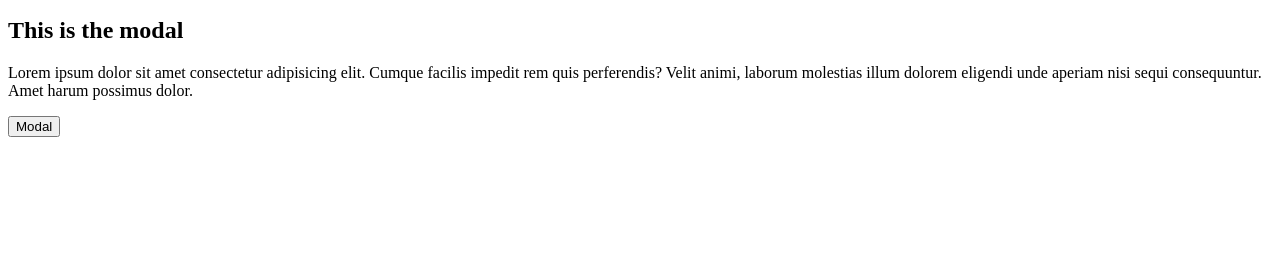
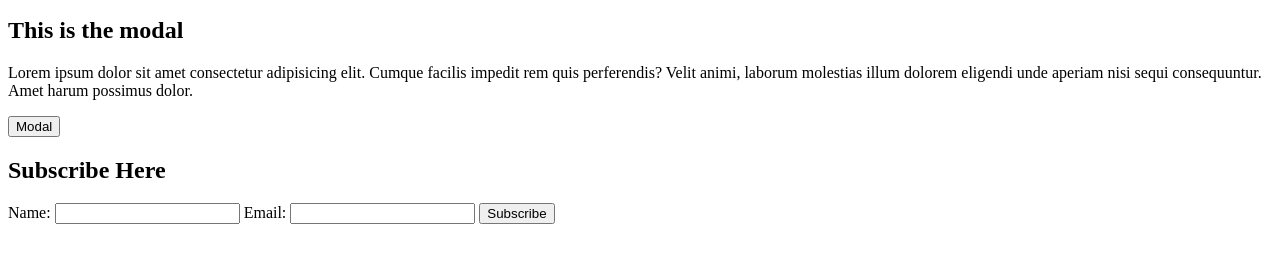
Before and after one commit to JinSon12/ModalPractice2, a plain HTML site: page index.html in a window 1280 px wide. Shown: the part 88-350 px from the top of the page. Drawn offline with Linux system fonts and the light colour scheme.

Commit message:
modified index.html

```diff
--- a/index.html
+++ b/index.html
@@ -22,6 +22,16 @@
         <button class="modal-btn">Modal</button>
     </div>
 
+    <div class="modal_bg">
+        <div class="modal">
+            <h2>Subscribe Here</h2>
+            <label for="name">Name: </label>
+            <input type="text" name="name">
+            <label for="email">Email: </label>
+            <input type="email" name="email">
+            <button>Subscribe</button>
+        </div>
+    </div>
     <script src="app.js"></script>
 </body>
 
```
